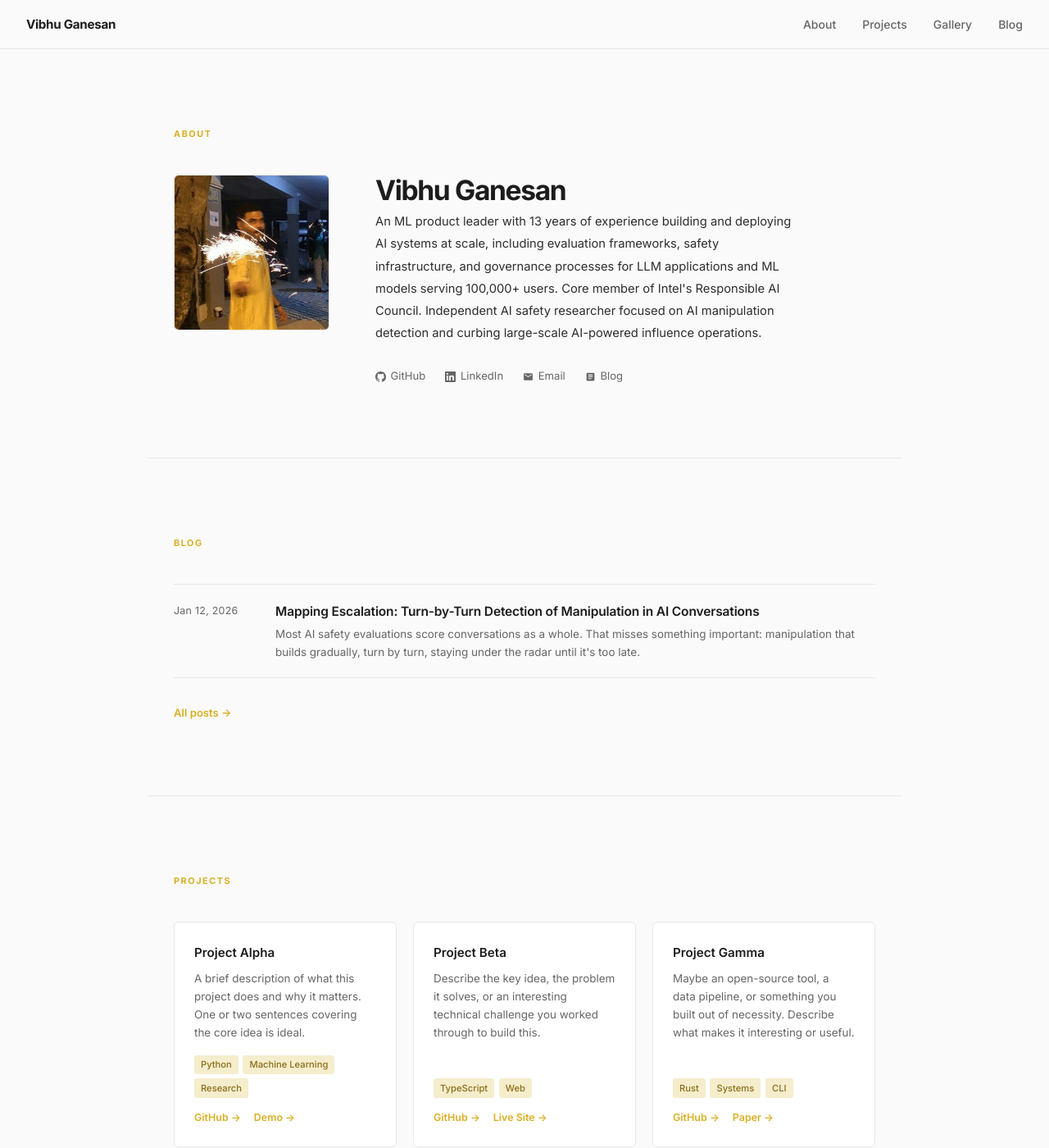
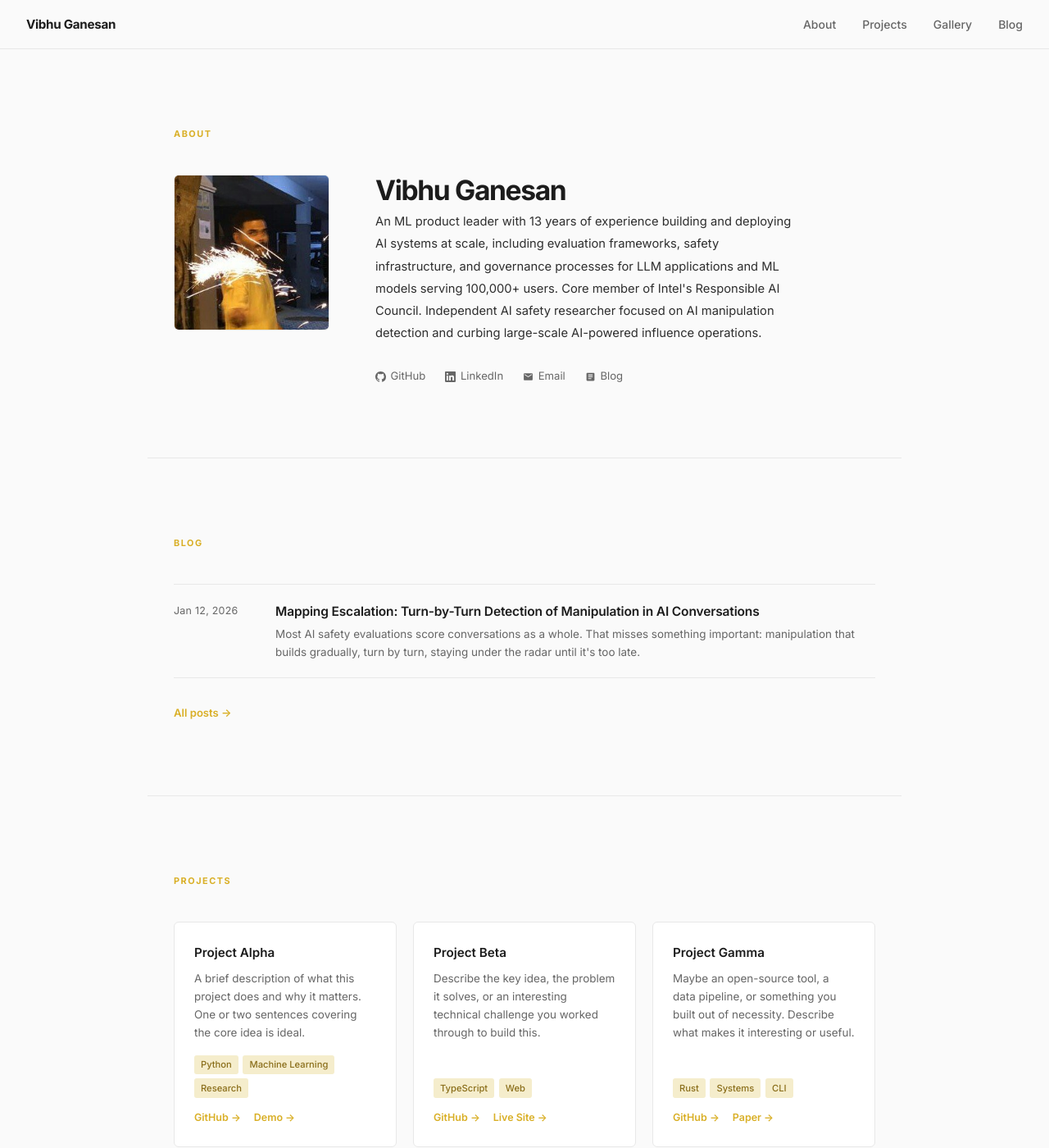
Before and after one commit to drongoing/drongoing.github.io, a Jekyll site: the page built from index.html, in a window 1280 px wide and 1400 px high. Shown: the whole window at 82% size. Built offline with Jekyll 4.4.1, drawn with Linux system fonts in a browser that asks for light colours.

Commit message:
Zoom headshot 25%

```diff
--- a/assets/css/main.css
+++ b/assets/css/main.css
@@ -98,14 +98,22 @@ nav {
   align-items: start;
 }
 
-.headshot {
+.headshot-wrap {
   width: 190px;
   height: 190px;
   border-radius: 6px;
+  border: 1px solid var(--border);
+  overflow: hidden;
+  flex-shrink: 0;
+}
+
+.headshot {
+  width: 100%;
+  height: 100%;
   object-fit: cover;
   object-position: center top;
-  border: 1px solid var(--border);
-  flex-shrink: 0;
+  transform: scale(1.25);
+  transform-origin: center top;
 }
 
 .about-name {
--- a/index.html
+++ b/index.html
@@ -9,7 +9,9 @@ title: Vibhu Ganesan
 
   <div class="about-grid">
 
-    <img src="{{ '/assets/img/headshot.jpg' | relative_url }}" alt="Vibhu Ganesan" class="headshot">
+    <div class="headshot-wrap">
+      <img src="{{ '/assets/img/headshot.jpg' | relative_url }}" alt="Vibhu Ganesan" class="headshot">
+    </div>
 
     <div class="about-content">
       <h1 class="about-name">Vibhu Ganesan</h1>
```
